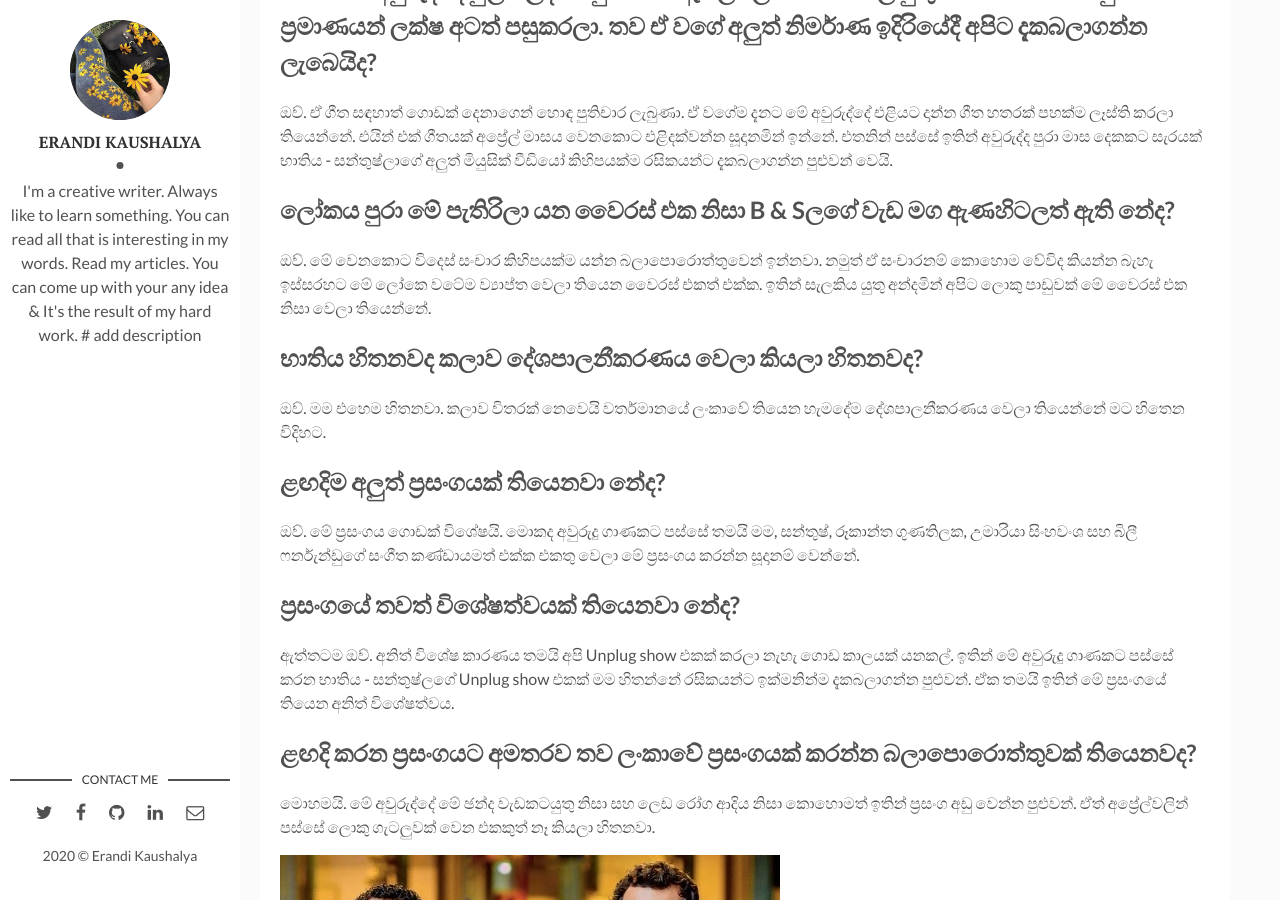
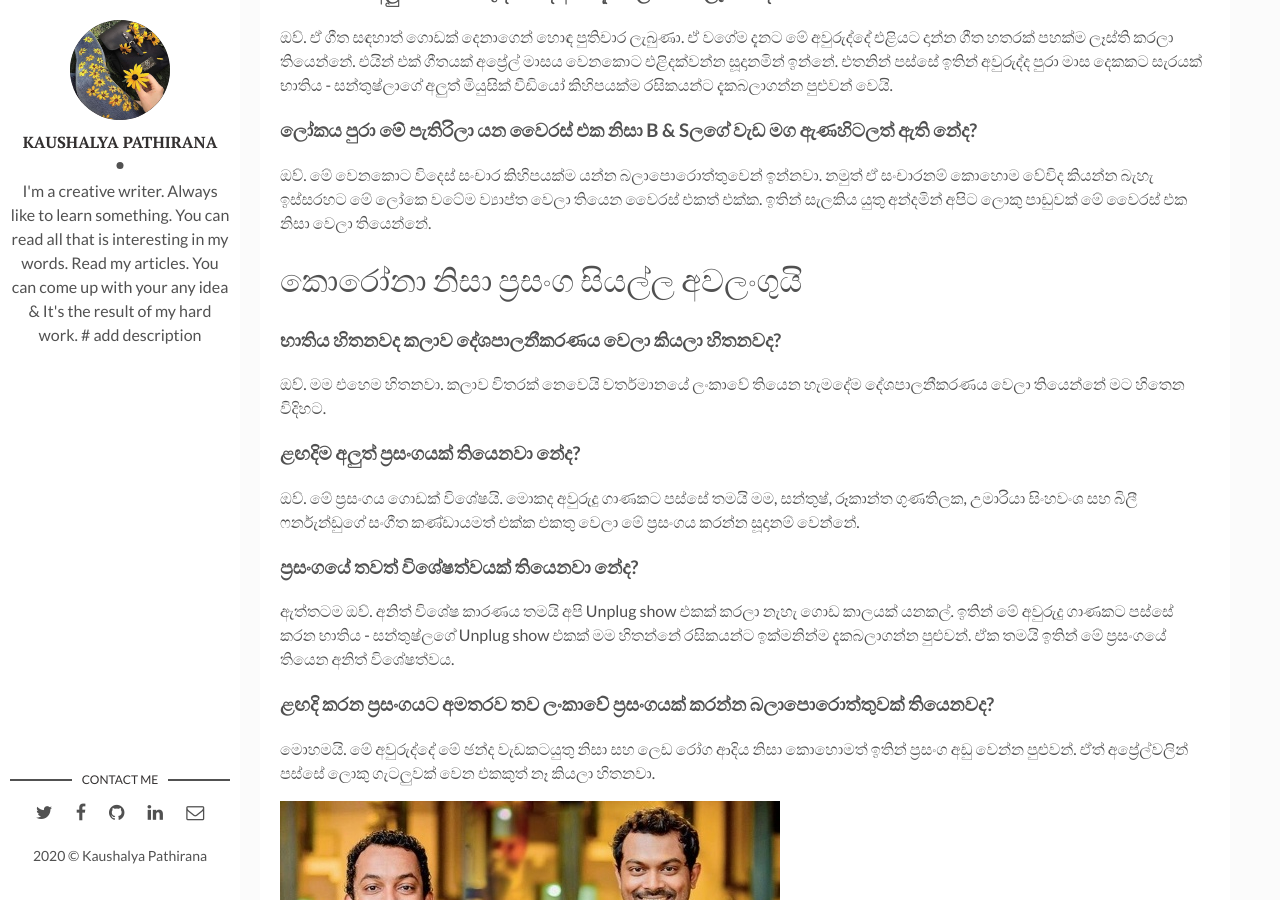
Before and after one commit to erandikaushalya/erandikaushalya.github.io, a Jekyll site: the page built from _posts/2020-04-06-භාතිය-ජයකොඩි.markdown, in a window 1280 px wide and 900 px high, scrolled down 915 px. Built offline with Jekyll 4.4.1, drawn with Linux system fonts in a browser that asks for light colours; comment, search, counter and statistics services are not loaded.

Commit message:
cms added

```diff
--- a/Gemfile
+++ b/Gemfile
@@ -6,4 +6,5 @@
   gem "jekyll-sitemap"
   gem "jekyll-paginate"
   gem "jemoji"
+  gem 'jekyll-admin', group: :jekyll_plugins
 end
--- a/_config.yml
+++ b/_config.yml
@@ -9,7 +9,7 @@
 site-twitter: #if your site has a twitter account, enter it here
 
 # Author Settings
-author: Erandi Kaushalya # add your name
+author: Kaushalya Pathirana # add your name
 author-img: erandi.jpg # add your photo
 about-author: >
   I'm a creative writer. Always like to learn something. You can read all that is interesting in my words.
--- a/_posts/2020-04-06-භාතිය-ජයකොඩි.markdown
+++ b/_posts/2020-04-06-භාතිය-ජයකොඩි.markdown
@@ -7,35 +7,37 @@
 fig-caption: # Add figcaption (optional)
 tags: [Music, BnS]
 ---
-## භාතිය කොහොමද ඉතින් මේ දවස්වල වැඩකටයුතු එහෙම?
+### භාතිය කොහොමද ඉතින් මේ දවස්වල වැඩකටයුතු එහෙම?
 ⁣
 මේ දවස්වල ඉතින් කොන්සර්ට් කිහිපයක වැඩකටයුතු තියෙනවා. අලුත් සින්දු වගයක් හදාගෙන යනවා. ඔය වගේ දේවල් එක්ක තමයි මේ දවස්වල කාලෙ ගෙවෙන්නේ.
 
-## තවම B & S වැඩිය සද්දයක් නෑ. වසරේ මුල නිසාද?
+### තවම B & S වැඩිය සද්දයක් නෑ. වසරේ මුල නිසාද?
 
 ඔව්. තවම කාලයක් ලැබුණේ නෑ. නමුත් 2020 වසර අවසානය වෙන්න කලින් සද්ද කිහිපයක්ම තියෙනවා එළියට දාන්න. නමුත් මේ වෙනකොට අපේ අලුත්ම සින්දු වන 'සරාගී ඇසිල්ලේ' සහ 'සෙබල පුතු' එළිදක්වලා තියෙනවා.
 
-## ඔබේ මේ අවුරුද්දෙ මුල එළිදක්වපු 'සරාගී ඇසිල්ලේ' සහ 'සෙබල පුතු' කියන ගීත නරඹපු ප්‍රමාණයන් ලක්ෂ අටත් පසුකරලා. තව ඒ වගේ අලුත් නිර්මාණ ඉදිරියේදී අපිට දැකබලාගන්න ලැබෙයිද?
+### ඔබේ මේ අවුරුද්දෙ මුල එළිදක්වපු 'සරාගී ඇසිල්ලේ' සහ 'සෙබල පුතු' කියන ගීත නරඹපු ප්‍රමාණයන් ලක්ෂ අටත් පසුකරලා. තව ඒ වගේ අලුත් නිර්මාණ ඉදිරියේදී අපිට දැකබලාගන්න ලැබෙයිද?
 
 ඔව්. ඒ ගීත සඳහාත් ගොඩක් දෙනාගෙන් හොඳ පුතිචාර ලැබුණා. ඒ වගේම දැනට මේ අවුරුද්දේ එළියට දාන්න ගීත හතරක් පහක්ම ලෑස්ති කරලා තියෙන්නේ. එයින් එක් ගීතයක් අප්‍රේල් මාසය වෙනකොට එළිදක්වන්න සූදානමින් ඉන්නේ. එතනින් පස්සේ ඉතින් අවුරුද්ද පුරා මාස දෙකකට සැරයක් භාතිය - සන්තුෂ්ලාගේ අලුත් මියුසික් වීඩියෝ කිහිපයක්ම රසිකයන්ට දැකබලාගන්න පුළුවන් වෙයි.
 
-## ලෝකය පුරා මේ පැතිරිලා යන වෛරස් එක නිසා B & Sලගේ වැඩ මග ඇණහිටලත් ඇති නේද?
+### ලෝකය පුරා මේ පැතිරිලා යන වෛරස් එක නිසා B & Sලගේ වැඩ මග ඇණහිටලත් ඇති නේද?
 
 ඔව්. මේ වෙනකොට විදෙස් සංචාර කිහිපයක්ම යන්න බලාපොරොත්තුවෙන් ඉන්නවා. නමුත් ඒ සංචාරනම් කොහොම වේවිද කියන්න බැහැ ඉස්සරහට මේ ලෝකෙ වටේම ව්‍යාප්ත වෙලා තියෙන වෛරස් එකත් එක්ක. ඉතින් සැලකිය යුතු අන්දමින් අපිට ලොකු පාඩුවක් මේ වෛරස් එක නිසා වෙලා තියෙන්නේ.
 
-## භාතිය හිතනවද කලාව දේශපාලනීකරණය වෙලා කියලා හිතනවද?
+# කොරෝනා නිසා ⁣ප්‍රසංග සියල්ල අවලංගුයි
+
+### භාතිය හිතනවද කලාව දේශපාලනීකරණය වෙලා කියලා හිතනවද?
 
 ඔව්. මම එහෙම හිතනවා. කලාව විතරක් නෙවෙයි වර්තමානයේ ලංකාවේ තියෙන හැමදේම දේශපාලනීකරණය වෙලා තියෙන්නේ මට හිතෙන විදිහට.
 
-## ළඟදිම අලුත් ප්‍රසංගයක් තියෙනවා නේද?
+### ළඟදිම අලුත් ප්‍රසංගයක් තියෙනවා නේද?
 
 ඔව්. මේ ප්‍රසංගය ගොඩක් විශේෂයි. මොකද අවුරුදු ගාණකට පස්සේ තමයි මම, සන්තුෂ්, රූකාන්ත ගුණතිලක, උමාරියා සිංහවංශ සහ බිලී ෆර්නැන්ඩුගේ සංගීත කණ්ඩායමත් එක්ක එකතු වෙලා මේ ප්‍රසංගය කරන්න සූදානම් වෙන්නේ.
 
-## ප්‍රසංගයේ තවත් විශේෂත්වයක් තියෙනවා නේද?
+### ප්‍රසංගයේ තවත් විශේෂත්වයක් තියෙනවා නේද?
 
 ඇත්තටම ඔව්. අනිත් විශේෂ කාරණය තමයි අපි Unplug show එකක් කරලා නැහැ ගොඩ කාලයක් යනකල්. ඉතින් මේ අවුරුදු ගාණකට පස්සේ කරන භාතිය - සන්තුෂ්ලගේ Unplug show එකක් මම හිතන්නේ රසිකයන්ට ඉක්මනින්ම දැකබලාගන්න පුළුවන්. ඒක තමයි ඉතින් මේ ප්‍රසංගයේ තියෙන අනිත් වි⁣ශේෂත්වය.
 
-## ළඟදි කරන ප්‍රසංගයට අමතරව තව ලංකාවේ ප්‍රසංගයක් කරන්න බලාපොරොත්තුවක් තියෙනවද?
+### ළඟදි කරන ප්‍රසංගයට අමතරව තව ලංකාවේ ප්‍රසංගයක් කරන්න බලාපොරොත්තුවක් තියෙනවද?
 
 මොහමයි. මේ අවුරුද්දේ මේ ඡන්ද වැඩකටයුතු නිසා සහ ලෙඩ රෝග ආදිය නිසා කොහොමත් ඉතින් ප්‍රසංග අඩු  වෙන්න පුළුවන්. ඒත් අප්‍රේල්වලින් පස්සේ ලොකු ගැටලුවක් වෙන එකකුත් නෑ කියලා හිතනවා.
 
```
